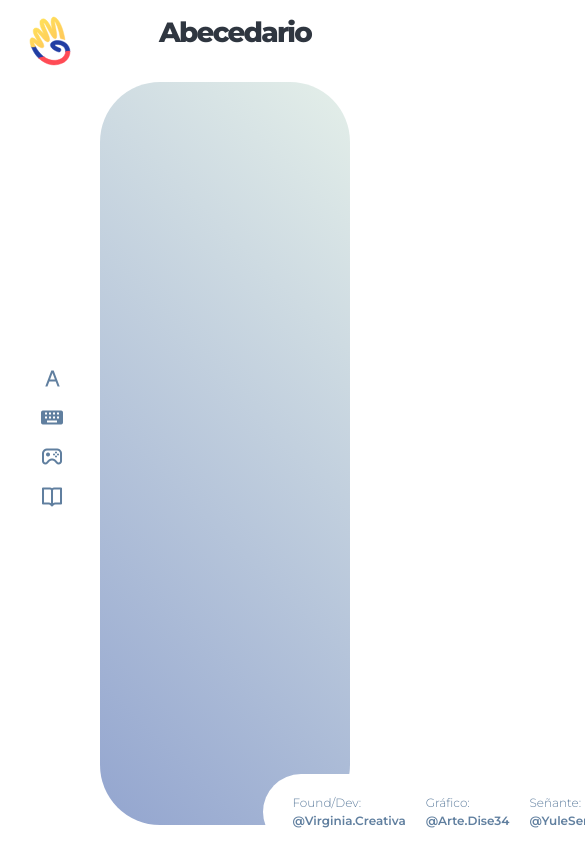
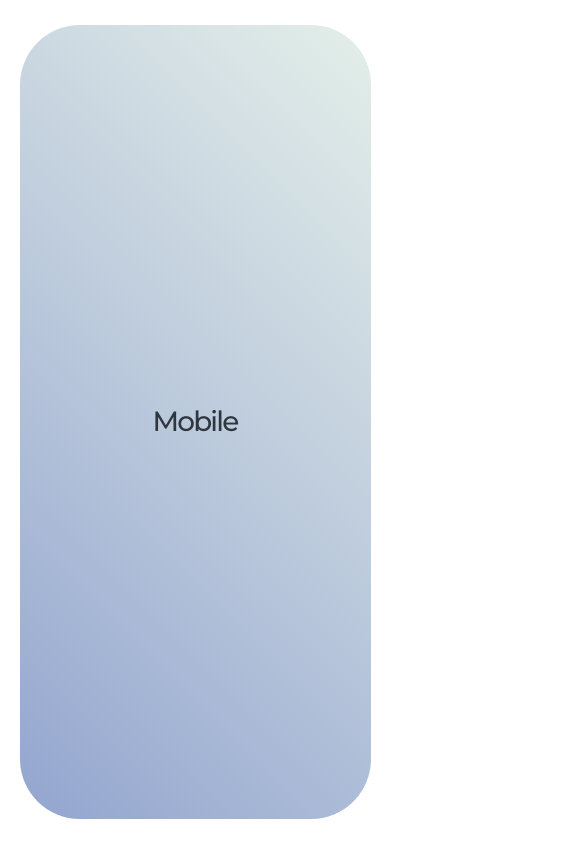
Before and after one commit to VirginiaCreativa/lscabecedario, a React (Vite) app: page / in a window 390 px wide. Shown: the top 850 px of the page, 585 px wide, since content can reach past the window. Built offline with nearby package versions, Linux system fonts and the light colour scheme.

Commit message:
implement components/container part 2

```diff
--- a/src/App.jsx
+++ b/src/App.jsx
@@ -1,13 +1,16 @@
-import { Fragment } from 'react';
+import React from 'react';
 
 import Layouts from './layouts/Layout';
+import Mobile from './layouts/Mobile/Mobile';
+
+const getWidth = () =>
+  window.innerWidth ||
+  document.documentElement.clientWidth ||
+  document.body.clientWidth;
 
 function App() {
-  return (
-    <Fragment>
-      <Layouts></Layouts>
-    </Fragment>
-  );
+  console.log(getWidth());
+  return <section>{getWidth() <= 600 ? <Mobile /> : <Layouts />}</section>;
 }
 
 export default App;
--- /dev/null
+++ b/src/layouts/Mobile/Mobile.jsx
@@ -0,0 +1,36 @@
+import React from 'react';
+import styled from 'styled-components';
+
+const MobileStyled = styled.div`
+  display: flex;
+  align-items: center;
+  align-content: center;
+  justify-items: center;
+  justify-content: center;
+  width: 100vw;
+  height: 100vh;
+  .Wrapper {
+    display: flex;
+    align-items: center;
+    align-content: center;
+    justify-items: center;
+    justify-content: center;
+    border-radius: 60px;
+    background-image: linear-gradient(45deg, #93a5cf 0%, #e4efe9 100%);
+    padding: 60px;
+    height: 94vh;
+    width: 90vw;
+  }
+`;
+
+function Mobile() {
+  return (
+    <MobileStyled>
+      <div className="Wrapper">
+        <h1>Mobile</h1>
+      </div>
+    </MobileStyled>
+  );
+}
+
+export default Mobile;
```
